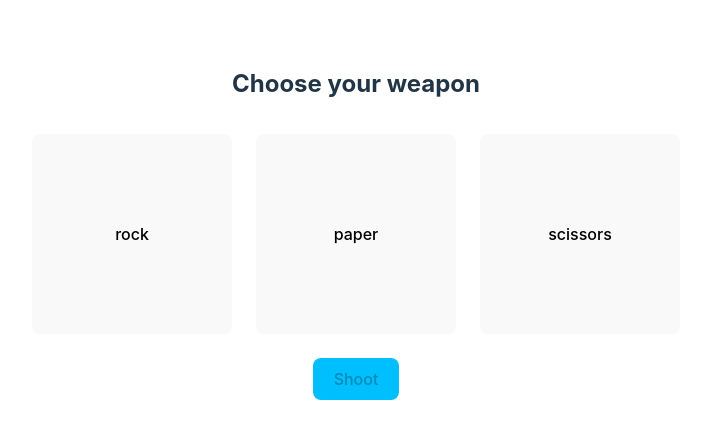
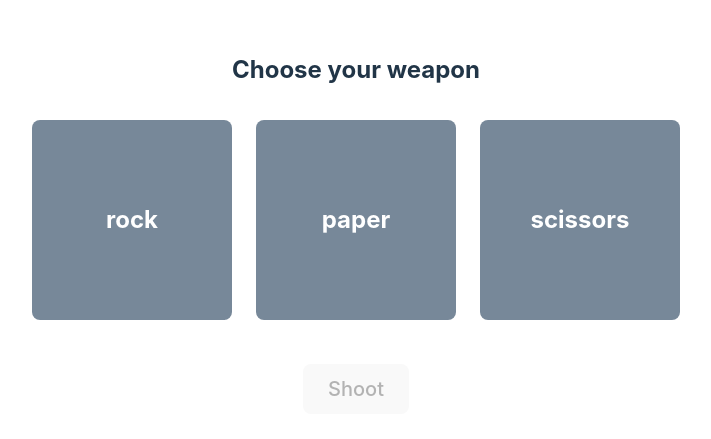
Before and after one commit to danielwarke/rps, a Preact app: page / in a window 1280 px wide. Shown: the part 177-616 px from the top of the page, without its empty margins (284-995 px from the left). Built offline with nearby package versions, Linux system fonts and the light colour scheme.

Commit message:
feat: updating styling to make the game pop more

```diff
--- a/src/app.css
+++ b/src/app.css
@@ -14,11 +14,13 @@
   margin: 12px;
   height: 200px;
   width: 200px;
+  background-color: lightslategray;
+  color: white;
 }
 
 .submit-button {
-  margin-top: 12px;
-  background-color: deepskyblue;
+  margin-top: 32px;
+  font-size: 20px;
 }
 
 .play-again {
--- a/src/app.tsx
+++ b/src/app.tsx
@@ -83,18 +83,28 @@ export function App() {
       {winner && playerChoice && computerChoice ? (
         <div>
           {winner === "draw" && (
-            <h2>{`Both you and the computer played ${playerChoice}. The game is a draw 😕`}</h2>
+            <div>
+              <h2>
+                The game is a draw 😕 <br />
+                {`Both you and the computer played ${playerChoice}.`}
+              </h2>
+              <h2>{`${choiceMeta[playerChoice].emoji}=${choiceMeta[computerChoice].emoji}`}</h2>
+            </div>
           )}
           {winner === "player" && (
             <div>
+              <h1>You won! 🎉</h1>
               <h1>{`${choiceMeta[playerChoice].emoji}💥${choiceMeta[computerChoice].emoji}`}</h1>
-              <h2>{`Your ${playerChoice} ${choiceMeta[computerChoice].lostAction} the computer's ${computerChoice}. You won! 🎉`}</h2>
+              <h2>{`Your ${playerChoice} ${choiceMeta[computerChoice].lostAction} the computer's ${computerChoice}.`}</h2>
             </div>
           )}
           {winner === "computer" && (
             <div>
-              <h1>{`${choiceMeta[computerChoice].emoji}💥${choiceMeta[playerChoice].emoji}`}</h1>
-              <h2>{`The computer's ${computerChoice} ${choiceMeta[playerChoice].lostAction} your ${playerChoice}. You lost 🤖`}</h2>
+              <h1>You lost 🤖</h1>
+              <h1>
+                {`${choiceMeta[computerChoice].emoji}💥${choiceMeta[playerChoice].emoji}`}
+              </h1>
+              <h2>{`The computer's ${computerChoice} ${choiceMeta[playerChoice].lostAction} your ${playerChoice}.`}</h2>
             </div>
           )}
           <h4>
@@ -120,7 +130,7 @@ export function App() {
                   }),
                 }}
               >
-                {choice}
+                <h2>{choice}</h2>
               </button>
             ))}
           </div>
```
